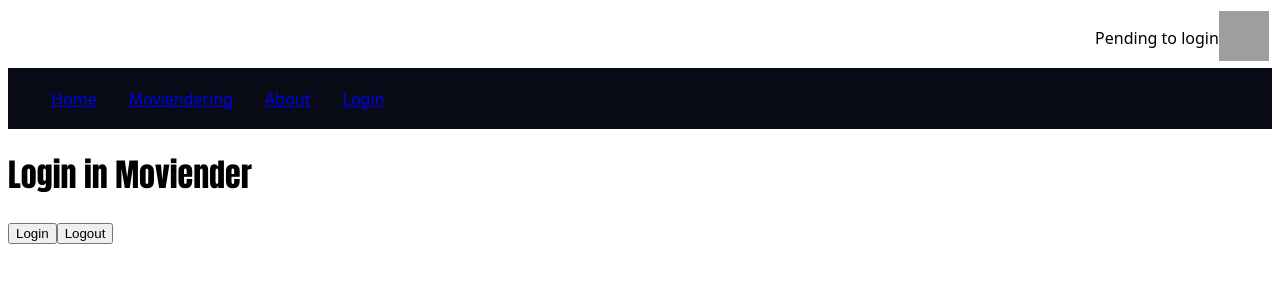
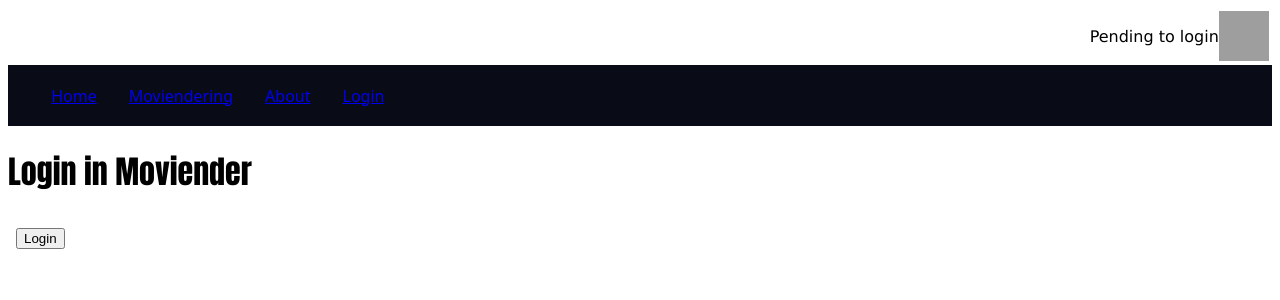
Before and after one commit to Adsuarez/moviender, a Next.js app: page /login in a window 1280 px wide. Shown: the top 300 px of the page. Built offline with nearby package versions, Linux system fonts and the light colour scheme; grey boxes are pictures that could not be loaded.

Commit message:
solve the login buttons problem

```diff
--- a/pages/index.js
+++ b/pages/index.js
@@ -2,6 +2,7 @@ import Head from "next/head";
 import Image from "next/image";
 import { Inter } from "@next/font/google";
 import styles from "../styles/Home.module.css";
+import FetchMovies from "./services/FetchMovies";
 
 const inter = Inter({ subsets: ["latin"] });
 
@@ -16,6 +17,7 @@ export default function Home() {
       </Head>
       <div>
         <h1>Welcome to Movienderingverse</h1>
+
       </div>
     </>
   );
--- a/pages/login.jsx
+++ b/pages/login.jsx
@@ -1,24 +1,12 @@
-import { useContext, useRef, useEffect } from "react";
+import { useContext } from "react";
 import { UserContext } from "./context/UserContext";
-import styles from '../styles/Login.module.css'
+import styles from "../styles/Login.module.css";
 
 export default function LoginPage() {
   const { user, setUser } = useContext(UserContext);
-  const LoginBtnRef = useRef();
-  const LogoutBtnRef = useRef();
-
-  // //pendiente
-  // useEffect(() => {
-  //   return user
-  // }, [user])
-
 
   const login = (event) => {
     event.preventDefault();
-
-    LoginBtnRef.current.classList.remove("visible")
-    LoginBtnRef.current.classList.add("hidden")
-    console.log(LoginBtnRef)
     //conect to BD to get the user
     return setUser({
       id: "1001000",
@@ -30,17 +18,22 @@ export default function LoginPage() {
 
   const logout = (event) => {
     event.preventDefault();
-    LogoutBtnRef.current.classList.remove("hidden")
-    LogoutBtnRef.current.classList.add("visible")
     return setUser(null);
   };
 
   return (
     <div>
       <h1>Login in Moviender</h1>
-      <form>
-        <button ref={LoginBtnRef} className={styles.visible} onClick={login}>Login</button>
-        <button ref={LogoutBtnRef} className={styles.visible} onClick={logout}>Logout</button>
+      <form className={styles.buttons}>
+        {!user ? (
+          <button onClick={login}>
+            Login
+          </button>
+        ) : (
+          <button onClick={logout}>
+            Logout
+          </button>
+        )}
       </form>
     </div>
   );
--- a/styles/Login.module.css
+++ b/styles/Login.module.css
@@ -1,7 +1,3 @@
-.hidden {
-  visibility: hidden;
+.buttons {
+  padding: 8px;
 }
-
-.visible {
-  visibility: visible;
-}
--- a/styles/globals.css
+++ b/styles/globals.css
@@ -1,7 +1,11 @@
-h1 {
+body {
+    font-family: system-ui, -apple-system, BlinkMacSystemFont, 'Segoe UI', Roboto, Oxygen, Ubuntu, Cantarell, 'Open Sans', 'Helvetica Neue', sans-serif;
+}
+
+h1, h2, h3 {
     font-family: Impact, Haettenschweiler, 'Arial Narrow Bold', sans-serif;
 }
 
-body {
-    font-family: system-ui, -apple-system, BlinkMacSystemFont, 'Segoe UI', Roboto, Oxygen, Ubuntu, Cantarell, 'Open Sans', 'Helvetica Neue', sans-serif;
+p {
+    font-family: Verdana, Geneva, Tahoma, sans-serif;
 }
```
Also changed, not shown: package.json (+4 -4 lines), pages/services/FetchMovies.jsx (added, +13 -0 lines), 1 other file (tests, documents, lock files or other folders).
